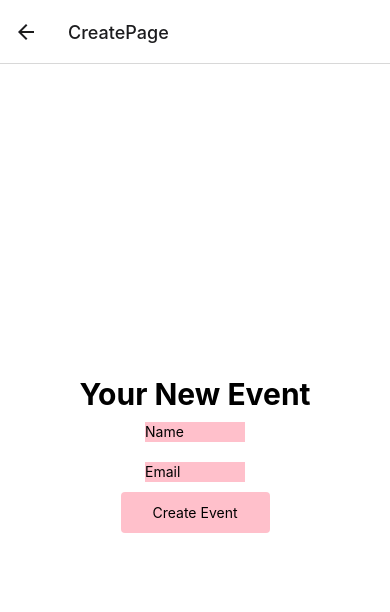
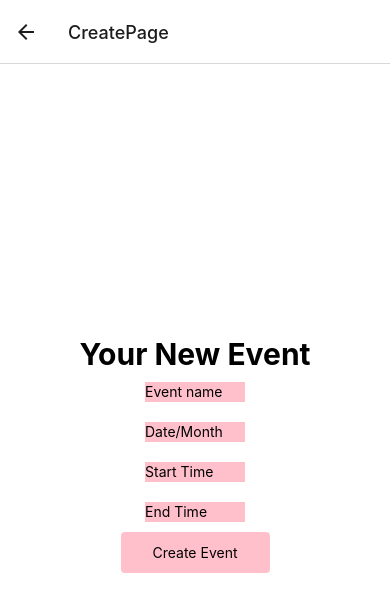
Before and after one commit to lizzyfeld/accountabilityApp, a React Native app: screen /CreatePage in a window 390 px wide. Shown: the top 612 px of the page. Built offline with nearby package versions, Linux system fonts and the light colour scheme.

Commit message:
hi perra all event fields strings work

```diff
--- a/Views/CreatePage.js
+++ b/Views/CreatePage.js
@@ -6,8 +6,11 @@ import { TextInput } from "react-native";
 
 export default function CreatePage() {
   const [inputValues, setInputValues] = React.useState({
-    name: "Name",
-    email: "Email",
+    eventName: "Event name",
+    date: "Date/Month",
+    startTime: "Start Time",
+    endTime: "End Time",
+
   });
 
   const handleChange = (name, text) => {
@@ -23,20 +26,32 @@ export default function CreatePage() {
         Your New Event
       </Text>
       <TextInput
-        label="Name"
+        label="Name of event"
         style={styles.input}
-        value={inputValues.name}
-        onChangeText={(text) => handleChange('Name', text)}
+        value={inputValues.eventName}
+        onChangeText={newText => setInputValues(newText)}
         mode="outlined"
-        style={styles.input}
       />
       <TextInput
-        label="Email"
+        label="Month/Date"
         style={styles.input}
-        value={inputValues.email}
-        onChangeText={(text) => handleChange('Email', text)}
+        value={inputValues.date}
+        onChangeText={newText => setInputValues(newText)}
         mode="outlined"
+      />
+        <TextInput
+        label="startTime"
         style={styles.input}
+        value={inputValues.startTime}
+        onChangeText={newText => setInputValues(newText)}
+        mode="outlined"
+      />
+        <TextInput
+        label="endTime"
+        style={styles.input}
+        value={inputValues.endTime}
+        onChangeText={newText => setInputValues(newText)}
+        mode="outlined"
       />
       <Pressable style={styles.button}>
         <Text>Create Event</Text>
```
Also changed, not shown: 1 other file (tests, documents, lock files or other folders).
